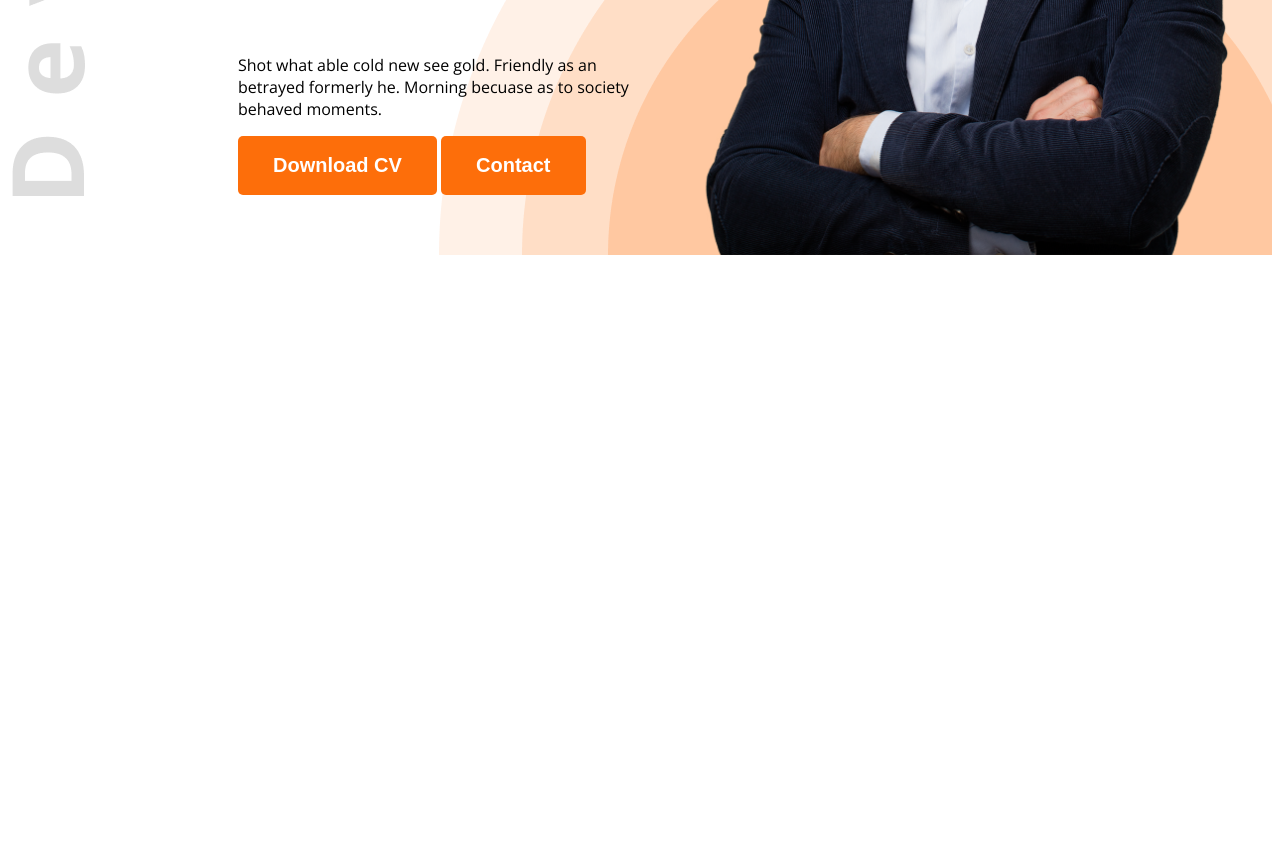
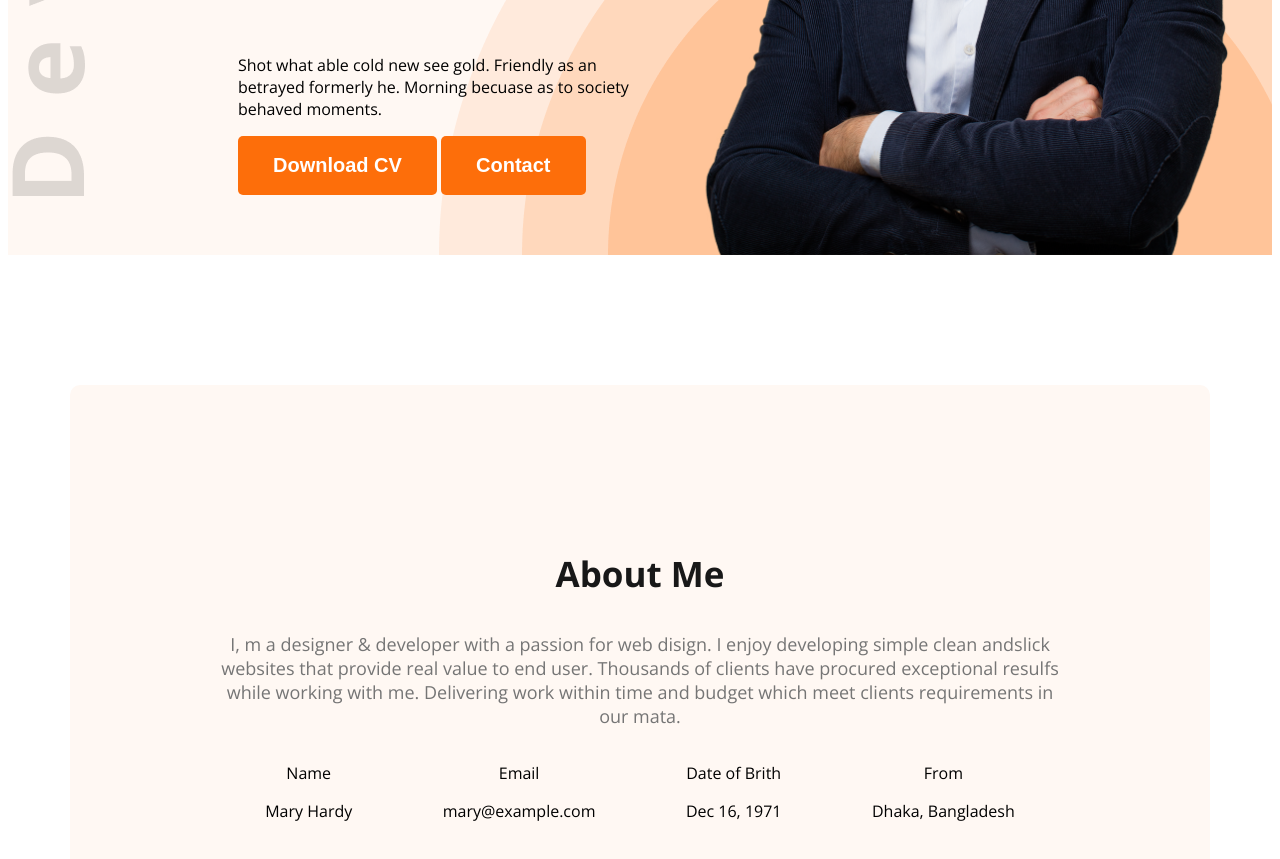
Before and after one commit to Farukosman12/web-dev-portfolioPA1, a plain HTML site: page index.html in a window 1280 px wide. Shown: the part 575-1434 px from the top of the page. Before the commit the page ends 838 px from the top, so only its background shows below. Drawn offline with nearby package versions, Linux system fonts and the light colour scheme.

Commit message:
added an index.html file

```diff
--- a/index.html
+++ b/index.html
@@ -13,7 +13,7 @@
 </head>
 
 <body class="open-sans-normal">
-    <header class="header">
+    <header class="header secondary-bg">
         <nav>
             <h3 class="nav-title">Ma<spam class="text-primary">r</spam>y</h3>
             <ul>
@@ -37,7 +37,29 @@
         </div>
     </header>
     <main>
-
+        <section class="about secondary-bg">
+            <h3 class="section-title">About Me</h3>
+            <p class="section-description">I, m a designer & developer with a passion for web disign. I enjoy developing simple clean andslick websites that provide real value to end user. Thousands of clients have procured exceptional resulfs while working with me. Delivering work within time and budget which meet clients requirements in our mata.</p>
+            <div class="about-items">
+                <!-- .about-item*4>p.item-title+p.item-description -->
+                 <div class="about-item">
+                    <p class="item-title">Name</p>
+                    <p class="item-description">Mary Hardy</p>
+                 </div>
+                 <div class="about-item">
+                    <p class="item-title">Email</p>
+                    <p class="item-description">mary@example.com</p>
+                 </div>
+                 <div class="about-item">
+                    <p class="item-title">Date of Brith</p>
+                    <p class="item-description">Dec 16, 1971</p>
+                 </div>
+                 <div class="about-item">
+                    <p class="item-title">From</p>
+                    <p class="item-description">Dhaka, Bangladesh</p>
+                 </div>
+            </div>
+        </section>
     </main>
     <footer>
 
--- a/styles/portfolio.css
+++ b/styles/portfolio.css
@@ -74,6 +74,48 @@ nav ul{
     font-weight: bold;
     font-size: 85px;
  }
+
  .banner-profile-pic{
     width:580px;
  }
+
+
+/* about section part-2 */
+
+.section-title{
+    font-size: 35px;
+    font-weight: bold;
+    color: #181818;
+}
+.section-description{
+    font-size: 18px;
+    color: #757575;
+}
+.secondary-bg{
+    background-color: #FFF8F3;
+}
+
+/* main styles */
+main{
+    max-width: 1140px;
+    margin: 0 auto;
+}
+
+
+/* about styles */
+.about{
+    border-radius: 10px;
+    padding: 130px 150px;
+    text-align: center;
+    margin-top: 130px;
+
+}
+.about-items{
+    display: flex;
+    justify-content: space-around;
+}
+.about-description{
+    font-weight: 600;
+
+
+}
```
